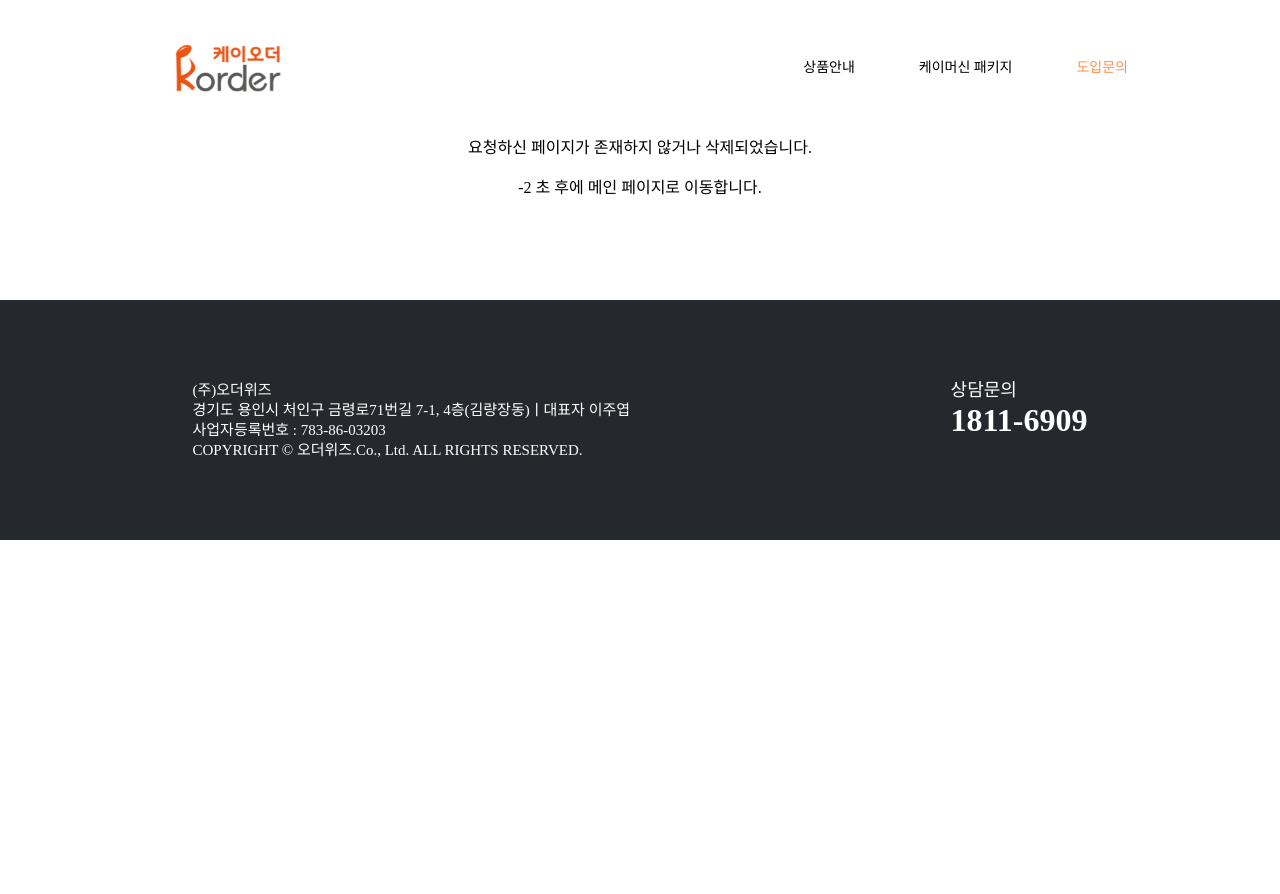
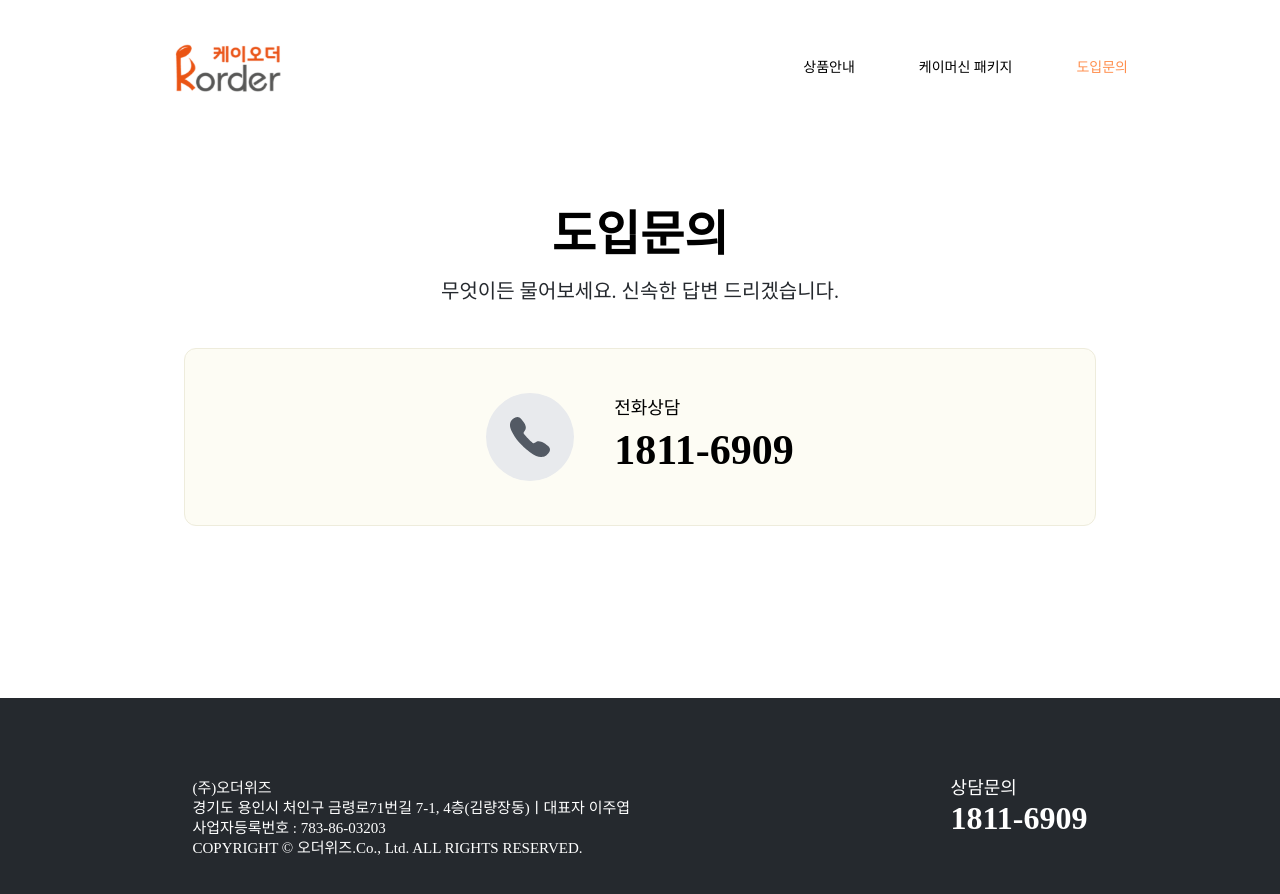
Before and after one commit to dkanskcj/k-order-next, a Next.js app: page /inquiry in a window 1280 px wide. Before the commit this address had no page. Shown: the top 894 px of the page. Before the commit the page ends 800 px from the top, so only its background shows below. Built offline with nearby package versions, Linux system fonts and the light colour scheme; a web font is replaced by a local one.

Commit message:
finish project

```diff
--- /dev/null
+++ b/app/inquiry/page.tsx
@@ -0,0 +1,52 @@
+'use client';
+
+import gsap from 'gsap';
+import ScrollTrigger from 'gsap/ScrollTrigger';
+import Image from 'next/image';
+import { useEffect } from 'react';
+
+function Inquiry() {
+
+    useEffect(() => {
+        gsap.registerPlugin(ScrollTrigger);
+
+        gsap.from('.inq', {
+            yPercent: 50,
+            opacity: 0,
+        })
+        return () => {
+            ScrollTrigger.killAll();
+        }
+    }, [])
+    return (
+        <div className="w-full pb-18 flex flex-col justify-center items-center">
+            <div className='w-full max-w-[1920px] mcenter'>
+                <div className='inq w-full py-18 text-center space-y-10'>
+                    <div className='space-y-3'>
+                        <div className='text-5xl font-semibold leading-13.5'>
+                            도입문의
+                        </div>
+                        <div className='text-xl whitespace-pre-wrap text-[#25292E] leading-8.5 break-keep'>
+                            무엇이든 물어보세요. 신속한 답변 드리겠습니다.
+                        </div>
+                    </div>
+                    <div className='max-w-228 mcenter low:px-3 lg:px-0'>
+                        <div className='flex justify-center items-center bg-[#FDFCF4] gap-10 py-11 rounded-xl border border-[#EEECDC]'>
+                            <div className='sText space-y-2'>
+                                <div className='w-full fcenter gap-10'>
+                                    <div><Image width={88} height={88} src='/icons/phone.svg' alt="" /></div>
+                                    <div className='space-y-2 text-start py-[4.5px]'>
+                                        <div className='text-lg leading-4.5'>전화상담</div>
+                                        <div className='text-[42px] leading-12.5 font-semibold'>1811-6909</div>
+                                    </div>
+                                </div>
+                            </div>
+                        </div>
+                    </div>
+                </div>
+            </div>
+        </div>
+    );
+}
+
+export default Inquiry;
--- a/app/prod/page.tsx
+++ b/app/prod/page.tsx
@@ -33,16 +33,16 @@ function Prod() {
     }, []);
 
     return (
-        <div className='w-full pb-[4.5rem] flex flex-col justify-center items-center space-y-10'>
-            <div className='title pt-[4.5rem] text-center space-y-[6px]'>
+        <div className='w-full pb-18 flex flex-col justify-center items-center space-y-10'>
+            <div className='title pt-18 text-center space-y-1.5'>
                 <div className='text-xl text-primary font-medium'>
                     케이오더
                 </div>
-                <div className='text-4xl font-semibold whitespace-pre-wrap leading-[54px]'>
+                <div className='text-4xl font-semibold whitespace-pre-wrap leading-13.5'>
                     상품안내
                 </div>
             </div>
-            <div className='prod max-w-[912px] mcenter low:space-y-4 lg:space-y-0 lg:grid lg:grid-cols-2 lg:grid-rows-1 gap-5'>
+            <div className='prod max-w-228 mcenter low:space-y-4 lg:space-y-0 lg:grid lg:grid-cols-2 lg:grid-rows-1 gap-5'>
                 {
                     prodList.map((res) => {
                         return <Fragment key={res.idx}>
@@ -70,38 +70,38 @@ function Prod() {
                                         <div className='space-y-1'>
                                             <div className='text-primary font-medium text-lg'>케이오더</div>
                                             <div className='flex justify-start items-center gap-3'>
-                                                <div className='font-semibold leading-[50px] low:text-2xl xsm:text-3xl lg:text-4xl'>{res.title}</div>
+                                                <div className='font-semibold leading-12.5 low:text-2xl xsm:text-3xl lg:text-4xl'>{res.title}</div>
                                                 {
                                                     res.purchaseColor ?
-                                                        <div className={`${res.purchaseColor} ${res.purchaseBGColor} text-lg rounded-lg px-[14px] py-[6px]`}>{res.purchaseType}</div>
+                                                        <div className={`${res.purchaseColor} ${res.purchaseBGColor} text-lg rounded-lg px-3.5 py-1.5`}>{res.purchaseType}</div>
                                                         :
-                                                        <div className={`text-lg rounded-lg px-[14px] py-[6px]`}>{res.purchaseType}</div>
+                                                        <div className={`text-lg rounded-lg px-3.5 py-1.5`}>{res.purchaseType}</div>
                                                 }
                                             </div>
                                         </div>
                                         <div className='low:text-lg xsm:text-xl lg:text-2xl'>{res.description}</div>
                                     </div>
-                                    <div className='space-y-[10px]'>
+                                    <div className='space-y-2.5'>
                                         <div className='bg-[#F9FAFC] low:p-2 xsm:p-3 lg:p-6 space-y-3 rounded-2xl'>
                                             <div className='space-y-1'>
-                                                <div className='w-fit px-2 py-[6px] rounded-md bg-[#E8EAED] font-medium text-[#535A64] leading-[19.09px]'>사이즈</div>
-                                                <div className='low:text-lg xsm:text-xl lg:text-2xl text-[#393E45] leading-[38px]'>{res.size}</div>
+                                                <div className='w-fit px-2 py-1.5 rounded-md bg-[#E8EAED] font-medium text-[#535A64] leading-[19.09px]'>사이즈</div>
+                                                <div className='low:text-lg xsm:text-xl lg:text-2xl text-[#393E45] leading-9.5'>{res.size}</div>
                                             </div>
                                             <div className='space-y-1'>
-                                                <div className='w-fit px-2 py-[6px] rounded-md bg-[#E8EAED] font-medium text-[#535A64] leading-[19.09px]'>색상</div>
-                                                <div className='low:text-lg xsm:text-xl lg:text-2xl text-[#393E45] leading-[38px]'>{res.color}</div>
+                                                <div className='w-fit px-2 py-1.5 rounded-md bg-[#E8EAED] font-medium text-[#535A64] leading-[19.09px]'>색상</div>
+                                                <div className='low:text-lg xsm:text-xl lg:text-2xl text-[#393E45] leading-9.5'>{res.color}</div>
                                             </div>
                                             <div className='space-y-1'>
-                                                <div className='w-fit px-2 py-[6px] rounded-md bg-[#E8EAED] font-medium text-[#535A64] leading-[19.09px]'>스펙</div>
-                                                <div className='low:text-lg xsm:text-xl lg:text-2xl text-[#393E45] leading-[38px] whitespace-pre-wrap'>{res.spec}</div>
+                                                <div className='w-fit px-2 py-1.5 rounded-md bg-[#E8EAED] font-medium text-[#535A64] leading-[19.09px]'>스펙</div>
+                                                <div className='low:text-lg xsm:text-xl lg:text-2xl text-[#393E45] leading-9.5 whitespace-pre-wrap'>{res.spec}</div>
                                             </div>
                                             <div className='space-y-1'>
-                                                <div className='w-fit px-2 py-[6px] rounded-md bg-[#E8EAED] font-medium text-[#535A64] leading-[19.09px]'>OS</div>
-                                                <div className='low:text-lg xsm:text-xl lg:text-2xl text-[#393E45] leading-[38px]'>{res.os}</div>
+                                                <div className='w-fit px-2 py-1.5 rounded-md bg-[#E8EAED] font-medium text-[#535A64] leading-[19.09px]'>OS</div>
+                                                <div className='low:text-lg xsm:text-xl lg:text-2xl text-[#393E45] leading-9.5'>{res.os}</div>
                                             </div>
                                             <div className='space-y-1'>
-                                                <div className='w-fit px-2 py-[6px] rounded-md bg-[#E8EAED] font-medium text-[#535A64] leading-[19.09px]'>옵션</div>
-                                                <div className='low:text-lg xsm:text-xl lg:text-2xl text-[#393E45] leading-[38px] break-keep'>{res.option}</div>
+                                                <div className='w-fit px-2 py-1.5 rounded-md bg-[#E8EAED] font-medium text-[#535A64] leading-[19.09px]'>옵션</div>
+                                                <div className='low:text-lg xsm:text-xl lg:text-2xl text-[#393E45] leading-9.5 break-keep'>{res.option}</div>
                                             </div>
                                         </div>
                                         <button className='w-full py-4 rounded-lg bg-black text-white font-medium low:text-base xsm:text-lg lg:text-xl' onClick={() => {
```
